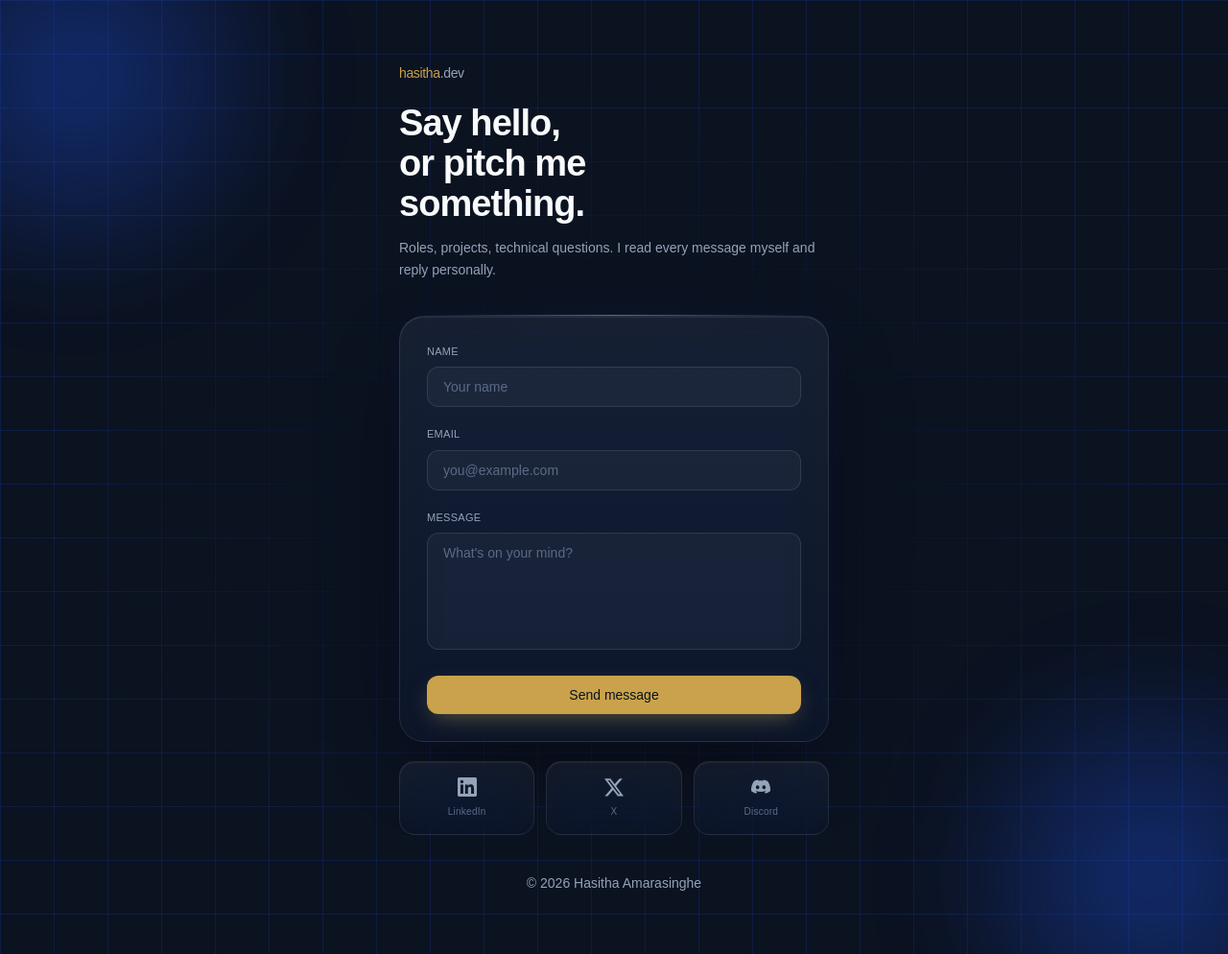
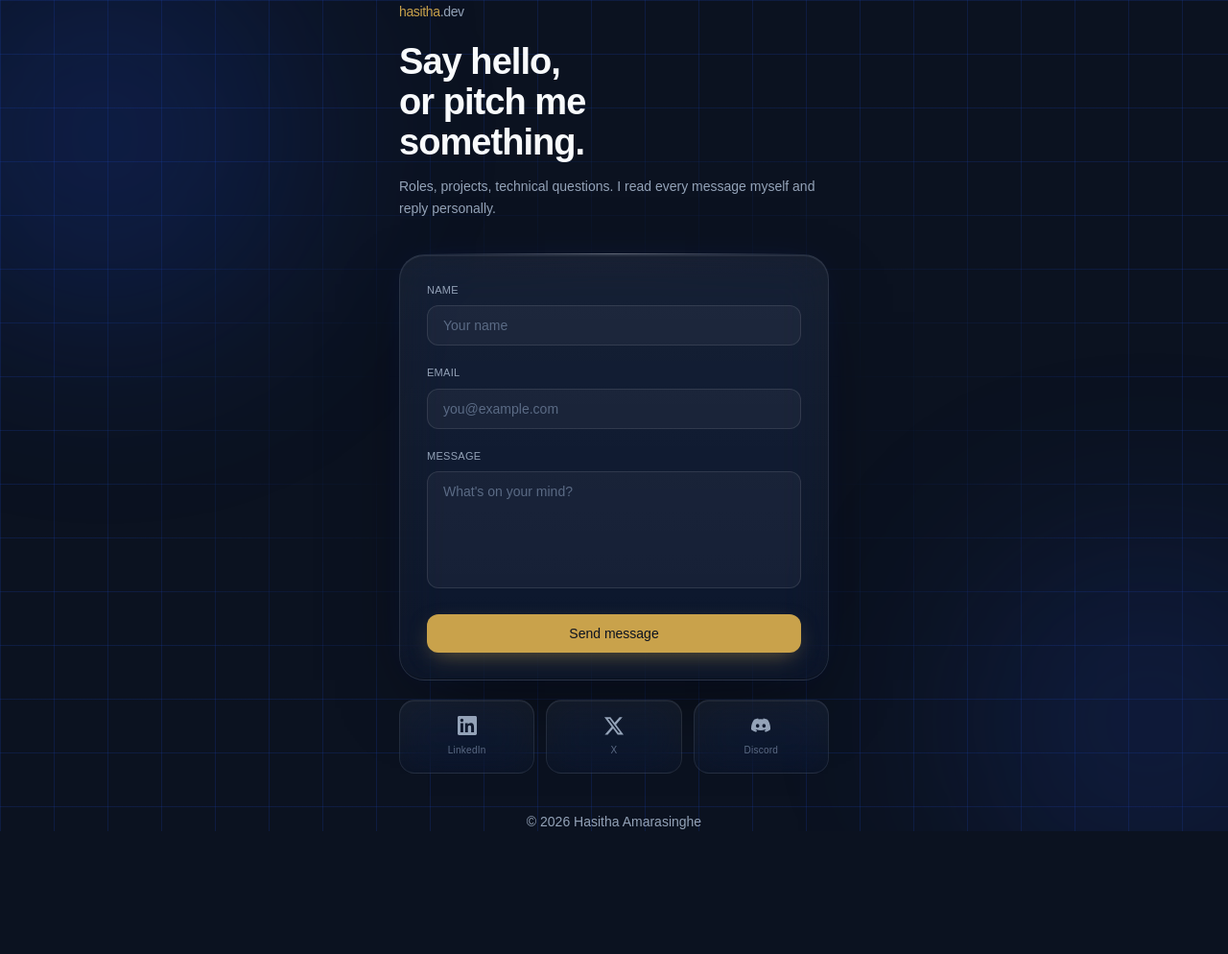
Before and after one commit to hasithaea/hasitha-dev, a Next.js app: page /contact in a window 1280 px wide. Shown: the whole page at 96% size. After the commit the page ends 866 px from the top, so only its background shows below. Built offline with nearby package versions, Linux system fonts and the light colour scheme; no server answers.

Commit message:
refactor: migrate contact page to pageshell
change background glow style to home page style (orb) for visual consistency.
(#14)

```diff
--- a/app/contact/page.tsx
+++ b/app/contact/page.tsx
@@ -1,5 +1,6 @@
 "use client";
 
+import PageShell from "@/components/PageShell";
 import { useState, useEffect, FormEvent } from "react";
 
 type Status = "idle" | "submitting" | "success" | "error";
@@ -82,58 +83,53 @@ export default function ContactPage() {
 
   if (status === "success") {
     return (
-      <main className="min-h-screen bg-[#0B1220] text-[#F8FAFC] flex items-center justify-center px-4 relative overflow-hidden">
-        <CornerGlow />
-        <GridBackground />
+      <PageShell>
         <div
           className={`max-w-md w-full text-center relative transition-all duration-700 ease-out ${fadeClass}`}
         >
-          <div className="mx-auto mb-6 h-px w-10 bg-[#C9A24B]/60" />
-          <span className="font-mono text-xs tracking-widest text-[#C9A24B] uppercase">
+          <div className="mx-auto mb-6 h-px w-10 bg-accent-gold/60" />
+          <span className="font-mono text-xs tracking-widest text-accent-gold uppercase">
             Message sent
           </span>
-          <h1 className="mt-4 text-2xl font-semibold tracking-tight text-[#F8FAFC]">
+          <h1 className="mt-4 text-2xl font-semibold tracking-tight text-text-primary">
             Thanks. I&apos;ll get back to you soon.
           </h1>
-          <p className="mt-3 text-sm text-[#94A3B8] leading-relaxed">
+          <p className="mt-3 text-sm text-text-muted leading-relaxed">
             A confirmation with a copy of your message is on its way to your
             inbox.
           </p>
           <button
             onClick={() => setStatus("idle")}
-            className="mt-8 text-sm text-[#94A3B8] hover:text-[#F8FAFC] underline underline-offset-4 decoration-[#1d2c47] hover:decoration-[#C9A24B]/60 transition-colors"
+            className="mt-8 text-sm text-text-muted hover:text-text-primary underline underline-offset-4 decoration-[#1d2c47] hover:decoration-accent-gold/60 transition-colors"
           >
             Send another message
           </button>
-          <p className="mt-10 text-sm text-[#94A3B8]">
+          <p className="mt-10 text-sm text-text-muted">
             © 2026 Hasitha Amarasinghe
           </p>
         </div>
-      </main>
+      </PageShell>
     );
   }
 
   return (
-    <main className="min-h-screen bg-[#0B1220] text-[#F8FAFC] flex items-center justify-center px-4 py-16 relative overflow-hidden">
-      <CornerGlow />
-      <GridBackground />
-
+    <PageShell>
       <div
         className={`max-w-md w-full relative transition-all duration-700 ease-out ${fadeClass}`}
       >
         <span className="font-mono text-sm tracking-tight">
-          <span className="text-[#C9A24B]">hasitha</span>
-          <span className="text-[#94A3B8]">.dev</span>
+          <span className="text-accent-gold">hasitha</span>
+          <span className="text-text-muted">.dev</span>
         </span>
 
-        <h1 className="mt-5 text-[34px] sm:text-[38px] leading-[1.1] font-semibold tracking-tight text-[#F8FAFC]">
+        <h1 className="mt-5 text-[34px] sm:text-[38px] leading-[1.1] font-semibold tracking-tight text-text-primary">
           Say hello,
           <br />
           or pitch me
           <br />
           something.
         </h1>
-        <p className="mt-3.5 text-sm text-[#94A3B8] leading-relaxed">
+        <p className="mt-3.5 text-sm text-text-muted leading-relaxed">
           Roles, projects, technical questions. I read every message myself
           and reply personally.
         </p>
@@ -141,7 +137,7 @@ export default function ContactPage() {
         {/* Liquid glass panel */}
         <div className="relative mt-9">
           {/* specular top highlight */}
-          <div className="pointer-events-none absolute -top-px left-6 right-6 h-px bg-gradient-to-r from-transparent via-white/40 to-transparent" />
+          <div className="pointer-events-none absolute -top-px left-6 right-6 h-px bg-linear-to-r from-transparent via-white/40 to-transparent" />
           <div
             className="rounded-[26px] p-6 sm:p-7 relative overflow-hidden"
             style={{
@@ -168,7 +164,7 @@ export default function ContactPage() {
               <div>
                 <label
                   htmlFor="name"
-                  className="block text-[11px] font-mono tracking-wide text-[#94A3B8] uppercase mb-2"
+                  className="block text-[11px] font-mono tracking-wide text-text-muted uppercase mb-2"
                 >
                   Name
                 </label>
@@ -178,7 +174,7 @@ export default function ContactPage() {
                   type="text"
                   required
                   maxLength={100}
-                  className="w-full bg-white/[0.04] border border-white/10 rounded-xl px-4 py-2.5 text-sm text-[#F8FAFC] placeholder:text-[#5b6b85] outline-none transition-all duration-200 focus:border-[#C9A24B]/60 focus:bg-white/[0.06] focus:ring-4 focus:ring-[#C9A24B]/10"
+                  className="w-full bg-white/[0.04] border border-white/10 rounded-xl px-4 py-2.5 text-sm text-text-primary placeholder:text-[#5b6b85] outline-none transition-all duration-200 focus:border-accent-gold/60 focus:bg-white/[0.06] focus:ring-4 focus:ring-accent-gold/10"
                   placeholder="Your name"
                 />
               </div>
@@ -186,7 +182,7 @@ export default function ContactPage() {
               <div>
                 <label
                   htmlFor="email"
-                  className="block text-[11px] font-mono tracking-wide text-[#94A3B8] uppercase mb-2"
+                  className="block text-[11px] font-mono tracking-wide text-text-muted uppercase mb-2"
                 >
                   Email
                 </label>
@@ -196,7 +192,7 @@ export default function ContactPage() {
                   type="email"
                   required
                   maxLength={200}
-                  className="w-full bg-white/[0.04] border border-white/10 rounded-xl px-4 py-2.5 text-sm text-[#F8FAFC] placeholder:text-[#5b6b85] outline-none transition-all duration-200 focus:border-[#C9A24B]/60 focus:bg-white/[0.06] focus:ring-4 focus:ring-[#C9A24B]/10"
+                  className="w-full bg-white/[0.04] border border-white/10 rounded-xl px-4 py-2.5 text-sm text-text-primary placeholder:text-[#5b6b85] outline-none transition-all duration-200 focus:border-accent-gold/60 focus:bg-white/[0.06] focus:ring-4 focus:ring-accent-gold/10"
                   placeholder="you@example.com"
                 />
               </div>
@@ -204,7 +200,7 @@ export default function ContactPage() {
               <div>
                 <label
                   htmlFor="message"
-                  className="block text-[11px] font-mono tracking-wide text-[#94A3B8] uppercase mb-2"
+                  className="block text-[11px] font-mono tracking-wide text-text-muted uppercase mb-2"
                 >
                   Message
                 </label>
@@ -214,7 +210,7 @@ export default function ContactPage() {
                   required
                   rows={5}
                   maxLength={5000}
-                  className="w-full bg-white/[0.04] border border-white/10 rounded-xl px-4 py-2.5 text-sm text-[#F8FAFC] placeholder:text-[#5b6b85] outline-none transition-all duration-200 focus:border-[#C9A24B]/60 focus:bg-white/[0.06] focus:ring-4 focus:ring-[#C9A24B]/10 resize-none"
+                  className="w-full bg-white/[0.04] border border-white/10 rounded-xl px-4 py-2.5 text-sm text-text-primary placeholder:text-[#5b6b85] outline-none transition-all duration-200 focus:border-accent-gold/60 focus:bg-white/[0.06] focus:ring-4 focus:ring-accent-gold/10 resize-none"
                   placeholder="What's on your mind?"
                 />
               </div>
@@ -226,7 +222,7 @@ export default function ContactPage() {
               <button
                 type="submit"
                 disabled={status === "submitting"}
-                className="w-full bg-[#C9A24B] hover:bg-[#dab566] hover:-translate-y-0.5 active:translate-y-0 disabled:opacity-50 disabled:cursor-not-allowed disabled:hover:translate-y-0 text-[#0B1220] font-medium text-sm rounded-xl px-4 py-2.5 transition-all duration-200 shadow-[0_8px_24px_-8px_rgba(201,162,75,0.55)]"
+                className="w-full bg-accent-gold hover:bg-[#dab566] hover:-translate-y-0.5 active:translate-y-0 disabled:opacity-50 disabled:cursor-not-allowed disabled:hover:translate-y-0 text-bg-primary font-medium text-sm rounded-xl px-4 py-2.5 transition-all duration-200 shadow-[0_8px_24px_-8px_rgba(201,162,75,0.55)]"
               >
                 {status === "submitting" ? "Sending…" : "Send message"}
               </button>
@@ -261,8 +257,7 @@ export default function ContactPage() {
               />
               <svg
                 viewBox="0 0 24 24"
-                className="h-5 w-5 relative z-10 fill-[#94A3B8] transition-colors duration-200"
-                style={{ ["--hover-color" as string]: social.color }}
+                className="h-5 w-5 relative z-10 fill-text-muted transition-colors duration-200"
                 onMouseEnter={(e) =>
                   (e.currentTarget.style.fill = social.color)
                 }
@@ -270,57 +265,17 @@ export default function ContactPage() {
               >
                 {social.icon}
               </svg>
-              <span className="relative z-10 text-[10px] font-mono tracking-wide text-[#5b6b85] group-hover:text-[#F8FAFC] transition-colors duration-200">
+              <span className="relative z-10 text-[10px] font-mono tracking-wide text-[#5b6b85] group-hover:text-text-primary transition-colors duration-200">
                 {social.name}
               </span>
             </a>
           ))}
         </div>
 
-        <p className="mt-10 text-center text-sm text-[#94A3B8]">
+        <p className="mt-10 text-center text-sm text-text-muted">
           © 2026 Hasitha Amarasinghe
         </p>
       </div>
-    </main>
+    </PageShell>
   );
 }
-
-function GridBackground() {
-  return (
-    <div
-      className="pointer-events-none absolute inset-0"
-      style={{
-        backgroundImage:
-          "linear-gradient(rgba(29,78,216,0.18) 1px, transparent 1px), linear-gradient(90deg, rgba(29,78,216,0.18) 1px, transparent 1px)",
-        backgroundSize: "56px 56px",
-        maskImage:
-          "radial-gradient(ellipse 60% 55% at 50% 50%, transparent 0%, transparent 30%, black 75%)",
-        WebkitMaskImage:
-          "radial-gradient(ellipse 60% 55% at 50% 50%, transparent 0%, transparent 30%, black 75%)",
-      }}
-    />
-  );
-}
-
-function CornerGlow() {
-  return (
-    <>
-      <div
-        className="pointer-events-none absolute -top-40 -left-40 h-[480px] w-[480px] rounded-full"
-        style={{
-          background:
-            "radial-gradient(circle, rgba(29,78,216,0.45) 0%, rgba(29,78,216,0) 70%)",
-          filter: "blur(40px)",
-        }}
-      />
-      <div
-        className="pointer-events-none absolute -bottom-40 -right-40 h-[480px] w-[480px] rounded-full"
-        style={{
-          background:
-            "radial-gradient(circle, rgba(29,78,216,0.45) 0%, rgba(29,78,216,0) 70%)",
-          filter: "blur(40px)",
-        }}
-      />
-    </>
-  );
-}
```
